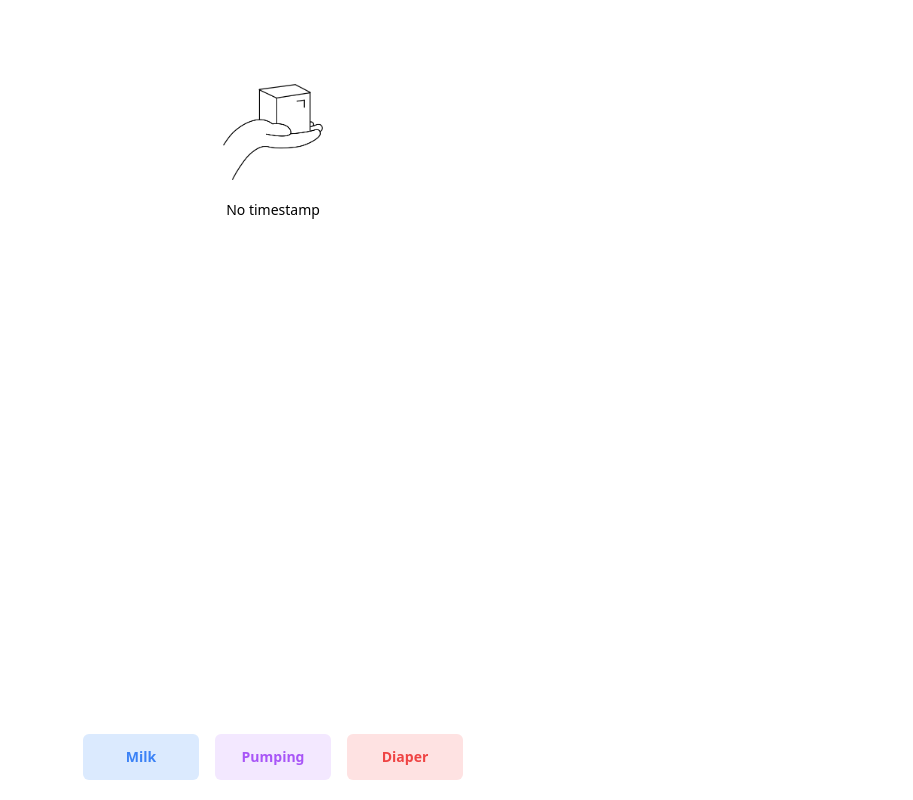
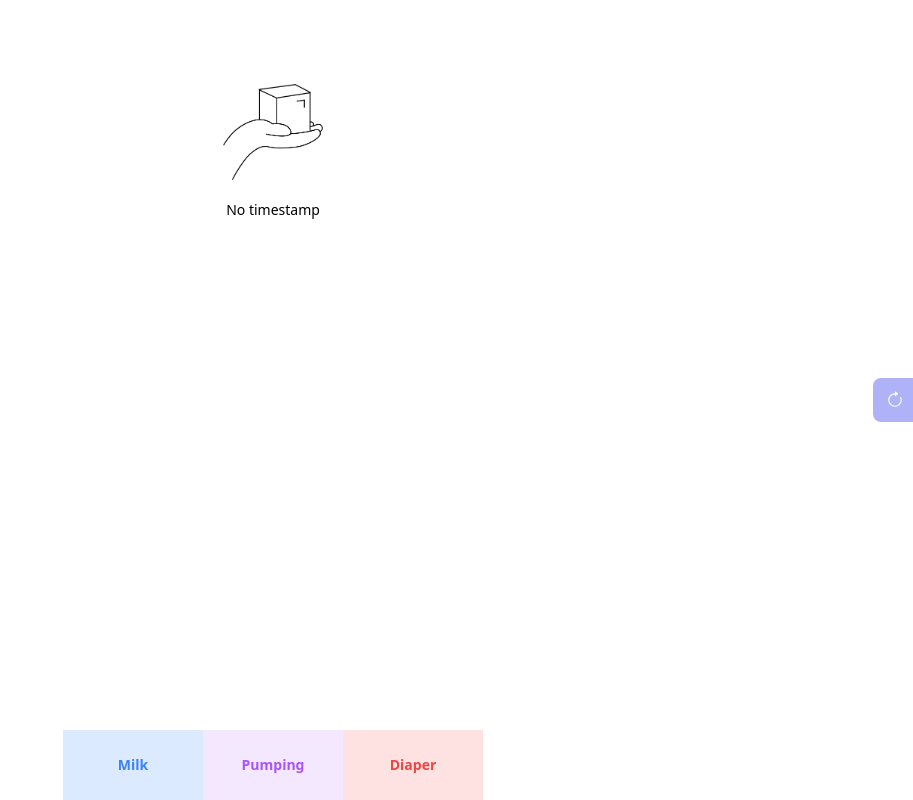
Before and after one commit to ardodeardo/daybook, a Nuxt app: page / in a window 1280 px wide. Shown: the whole page, without its empty margins (367-1280 px from the left). Built offline with nearby package versions, Linux system fonts and the light colour scheme.

Commit message:
feat: adjust button style. add refresh button

```diff
--- a/components/Daybook.vue
+++ b/components/Daybook.vue
@@ -224,28 +224,53 @@ export default {
     <!-- End Card Section -->
   </div>
 
-  <!-- button actions -->
-  <div
-    class="fixed bottom-0 left-0 right-0 z-10 p-5 bg-white md:w-[420px] mx-auto"
-  >
-    <div class="flex gap-4">
+  <!-- button refresh -->
+  <div class="fixed top-1/2 transform -translate-y-1/2 -right-1 z-10">
+    <a href="/">
       <button
         type="button"
-        class="py-3 px-4 inline-flex justify-center items-center gap-2 rounded-md bg-blue-100 border border-transparent font-semibold text-blue-500 xl:hover:text-white xl:hover:bg-blue-500 focus:outline-none focus:ring-2 ring-offset-white focus:ring-blue-500 focus:ring-offset-2 transition-all text-sm w-full"
+        class="opacity-50 py-3 px-3 inline-flex justify-center items-center gap-2 rounded-l-lg border border-transparent font-semibold bg-indigo-500 text-white hover:bg-indigo-600 focus:outline-none focus:ring-2 focus:ring-indigo-500 focus:ring-offset-2 transition-all text-sm dark:focus:ring-offset-gray-800"
+      >
+        <svg
+          xmlns="http://www.w3.org/2000/svg"
+          width="18"
+          height="18"
+          fill="currentColor"
+          class="bi bi-arrow-clockwise"
+          viewBox="0 0 16 16"
+        >
+          <path
+            fill-rule="evenodd"
+            d="M8 3a5 5 0 1 0 4.546 2.914.5.5 0 0 1 .908-.417A6 6 0 1 1 8 2v1z"
+          />
+          <path
+            d="M8 4.466V.534a.25.25 0 0 1 .41-.192l2.36 1.966c.12.1.12.284 0 .384L8.41 4.658A.25.25 0 0 1 8 4.466z"
+          />
+        </svg>
+      </button>
+    </a>
+  </div>
+
+  <!-- button actions -->
+  <div class="fixed bottom-0 left-0 right-0 z-10 bg-white md:w-[420px] mx-auto">
+    <div class="flex">
+      <button
+        type="button"
+        class="py-3 px-4 inline-flex justify-center items-center gap-2 bg-blue-100 border border-transparent font-semibold text-blue-500 xl:hover:text-white xl:hover:bg-blue-500 focus:outline-none ring-offset-white focus:ring-blue-500 focus:ring-offset-2 transition-all text-sm w-full"
         v-on:click="handleStamp('milk')"
       >
         Milk
       </button>
       <button
         type="button"
-        class="py-3 px-4 inline-flex justify-center items-center gap-2 rounded-md bg-purple-100 border border-transparent font-semibold text-purple-500 xl:hover:text-white xl:hover:bg-purple-500 focus:outline-none focus:ring-2 ring-offset-white focus:ring-purple-500 focus:ring-offset-2 transition-all text-sm w-full"
+        class="py-6 px-4 inline-flex justify-center items-center gap-2 bg-purple-100 border border-transparent font-semibold text-purple-500 xl:hover:text-white xl:hover:bg-purple-500 focus:outline-none ring-offset-white focus:ring-purple-500 focus:ring-offset-2 transition-all text-sm w-full"
         v-on:click="handleStamp('pumping')"
       >
         Pumping
       </button>
       <button
         type="button"
-        class="py-3 px-4 inline-flex justify-center items-center gap-2 rounded-md bg-red-100 border border-transparent font-semibold text-red-500 xl:hover:text-white xl:hover:bg-red-500 focus:outline-none focus:ring-2 ring-offset-white focus:ring-red-500 focus:ring-offset-2 transition-all text-sm w-full"
+        class="py-3 px-4 inline-flex justify-center items-center gap-2 bg-red-100 border border-transparent font-semibold text-red-500 xl:hover:text-white xl:hover:bg-red-500 focus:outline-none ring-offset-white focus:ring-red-500 focus:ring-offset-2 transition-all text-sm w-full"
         v-on:click="handleStamp('diaper')"
       >
         Diaper
@@ -308,7 +333,7 @@ export default {
               type="datetime-local"
               :value="formatDate()"
               @input="(e) => handleChangeStamp(e)"
-              class="py-3 px-4 block w-full border-gray-200 rounded-md text-sm focus:border-blue-500 focus:ring-blue-500 text-xl"
+              class="py-3 px-4 block w-full border-gray-200 rounded-md text-sm focus:border-blue-500 focus:ring-blue-500 text-xl bg-white"
             />
             <div class="flex gap-4">
               <button
```
